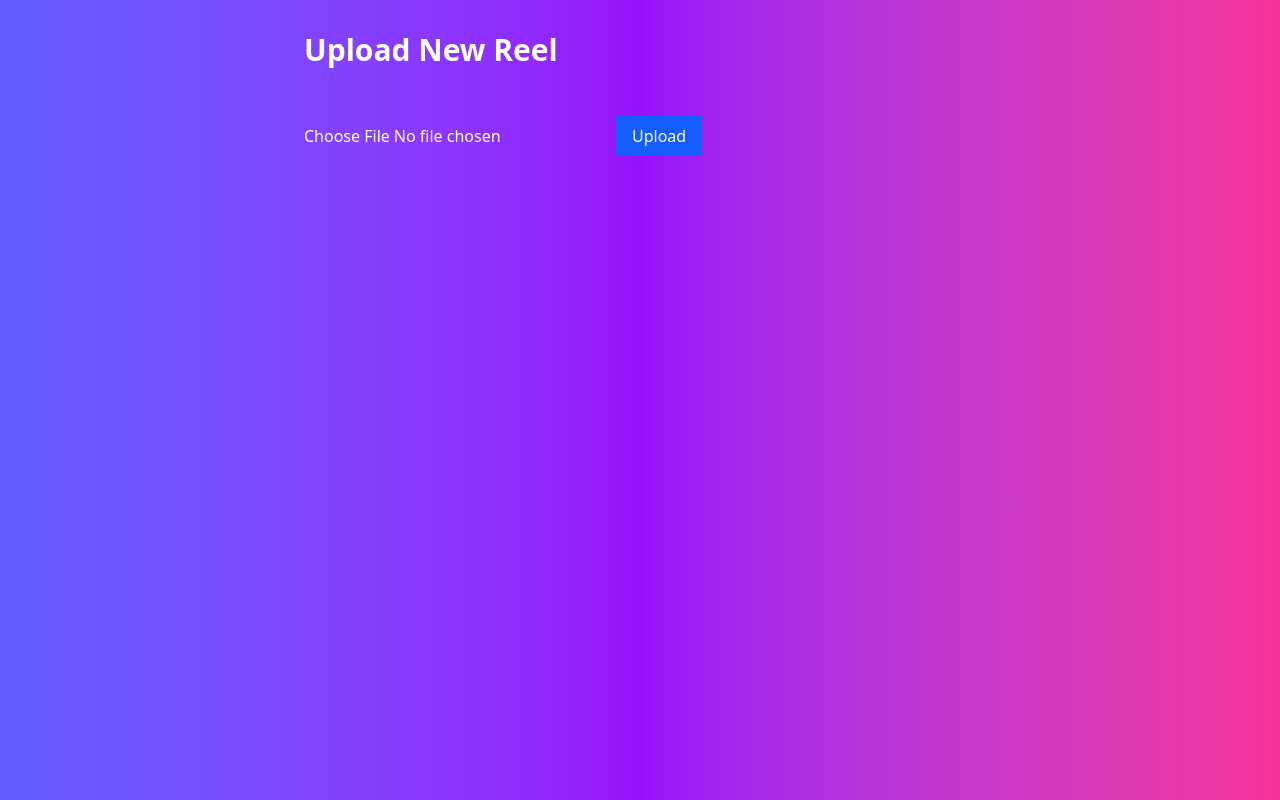
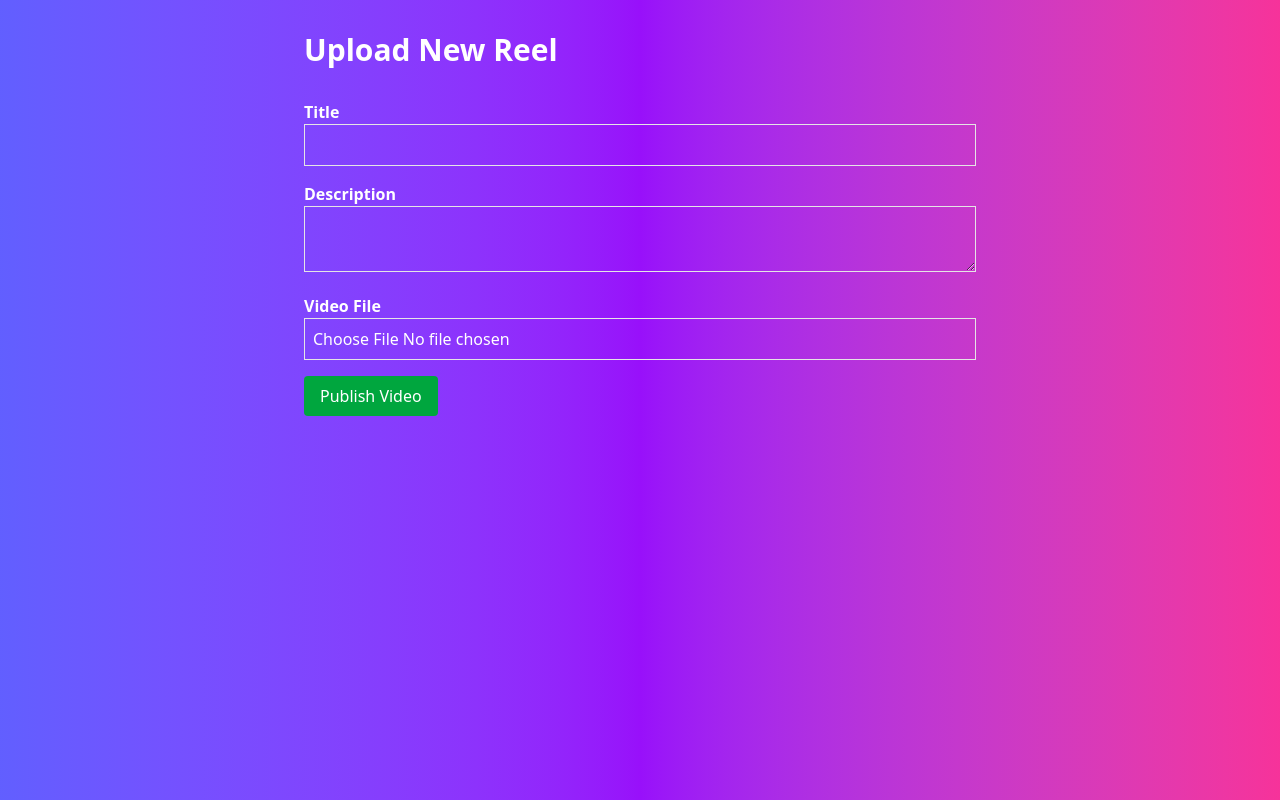
Before and after one commit to Dipeshgithub1/SnapShare-A-Simple-Social-Image-Sharing-Platform, a Next.js app: page /upload in a window 1280 px wide. Built offline with nearby package versions, Linux system fonts and the light colour scheme; no server answers; what @imagekit/next would draw is missing.

Commit message:
working upload

```diff
--- a/app/api/auth/imagekit-auth/route.ts
+++ b/app/api/auth/imagekit-auth/route.ts
@@ -10,12 +10,10 @@ export async function GET() {
 
      })
 
-     return Response.json({
-         authenticationParameters,
-         publicKey: process.env.NEXT_PUBLIC_PUBLIC_KEY
-     });
+     return Response.json(authenticationParameters)
  }
     catch (error) {
+        console.error("ImageKit auth error:", error);
     return Response.json(
         {
          error: "Authentication fot Imagekit failed",
--- a/app/api/video/route.ts
+++ b/app/api/video/route.ts
@@ -1,6 +1,6 @@
 import { authOptions } from "@/lib/auth";
 import { connectToDatabase } from "@/lib/db";
-import Video, { IVideo } from "@/models/video";
+import Video, { IVideo } from "@/models/Video";
 import { error } from "console";
 import { request } from "http";
 import { getServerSession } from "next-auth";
--- a/app/components/FileUpload.tsx
+++ b/app/components/FileUpload.tsx
@@ -22,13 +22,19 @@ const FileUpload = ({ onSuccess, onProgress, fileType }: FileUploadProps) => {
   //optional validation
 
   const validateFile = (file: File) => {
-    if (fileType === "video") {
-      if (!file.type.startsWith("video/")) {
+    if (fileType === "video" && !file.type.startsWith("video/")){
+
         setError("Please upload a valid video file");
-      }
+        return false;
+
+    }
+    if (fileType === "image" && !file.type.startsWith("image/")) {
+      setError("Please upload a valid image file");
+      return false;
     }
     if (file.size > 100 * 1024 * 1024) {
       setError("File size must be less than 100 MB");
+      return false;
     }
     return true
   };
--- a/app/components/VideoComponent.tsx
+++ b/app/components/VideoComponent.tsx
@@ -1,45 +1,105 @@
-"use client"
+"use client";
 
-import { IKVideo } from "imagekitio-react";
-import Link from "next/link";
-import { IVideo } from "@/models/video";
+import { useState } from "react";
 
-export default function VideoComponent({ video }: { video: IVideo }) {
+export default function VideoUploadForm() {
+  const [loading, setLoading] = useState(false);
+  const [response, setResponse] = useState<any>(null);
+  const [error, setError] = useState<string | null>(null);
+
+  const handleSubmit = async (e: React.FormEvent<HTMLFormElement>) => {
+    e.preventDefault();
+    setLoading(true);
+    setError(null);
+    setResponse(null);
+
+    const form = e.currentTarget;
+    const formData = new FormData(form);
+
+    try {
+      const res = await fetch("/api/video/upload", {
+        method: "POST",
+        body: formData,
+      });
+
+      const contentType = res.headers.get("content-type");
+
+      if (!res.ok) {
+        const errorText = await res.text();
+        throw new Error(`Upload failed: ${res.status} ${errorText}`);
+      }
+
+      const data = contentType?.includes("application/json")
+        ? await res.json()
+        : await res.text();
+
+      setResponse(data);
+      console.log("Upload success:", data);
+    } catch (err: any) {
+      console.error("Upload failed:", err);
+      setError(err.message);
+    } finally {
+      setLoading(false);
+    }
+  };
+
   return (
-    <div className="card bg-base-100 shadow hover:shadow-lg transition-all duration-300">
-      <figure className="relative px-4 pt-4">
-        <Link href={`/videos/${video._id}`} className="relative group w-full">
-          <div
-            className="rounded-xl overflow-hidden relative w-full"
-            style={{ aspectRatio: "9/16" }}
-          >
-            <IKVideo
-              path={video.videoUrl}
-              transformation={[
-                {
-                  height: "1920",
-                  width: "1080",
-                },
-              ]}
-              controls={video.controls}
-              className="w-full h-full object-cover"
-            />
-          </div>
-        </Link>
-      </figure>
+    <form
+      onSubmit={handleSubmit}
+      className="space-y-4"
+      encType="multipart/form-data"
+    >
+      <div>
+        <label className="block font-semibold">Title</label>
+        <input
+          name="title"
+          type="text"
+          className="border p-2 w-full"
+          required
+        />
+      </div>
 
-      <div className="card-body p-4">
-        <Link
-          href={`/videos/${video._id}`}
-          className="hover:opacity-80 transition-opacity"
-        >
-          <h2 className="card-title text-lg">{video.title}</h2>
-        </Link>
+      <div>
+        <label className="block font-semibold">Description</label>
+        <textarea
+          name="description"
+          className="border p-2 w-full"
+          required
+        />
+      </div>
 
-        <p className="text-sm text-base-content/70 line-clamp-2">
-          {video.description}
+      <div>
+        <label className="block font-semibold">Video File</label>
+        <input
+          name="file"
+          type="file"
+          accept="video/*"
+          className="border p-2 w-full"
+          required
+        />
+      </div>
+
+      <button
+        type="submit"
+        disabled={loading}
+        className="bg-green-600 text-white px-4 py-2 rounded hover:bg-green-700"
+      >
+        {loading ? "Publishing..." : "Publish Video"}
+      </button>
+
+      {error && (
+        <p className="text-red-600 font-medium mt-4">
+          ❌ {error}
         </p>
-      </div>
-    </div>
+      )}
+
+      {response && (
+        <pre className="bg-gray-100 p-4 mt-4 overflow-x-auto">
+          {typeof response === "string"
+            ? response
+            : JSON.stringify(response, null, 2)}
+        </pre>
+      )}
+    </form>
   );
 }
--- a/app/components/VideoFeed.tsx
+++ b/app/components/VideoFeed.tsx
@@ -1,26 +1,24 @@
+import { IVideo } from "@/models/Video";
 import VideoComponent from "./VideoComponent";
-import { IVideo } from "@/models/video";
-
-
 
 interface VideoFeedProps {
   videos: IVideo[];
-
 }
 
+export default function VideoFeed({ videos }: VideoFeedProps) {
+  if (videos.length === 0) {
+    return (
+      <div className="col-span-full text-center py-12">
+        <p className="text-base-content/70">No videos found</p>
+      </div>
+    );
+  }
 
-export default function VideoFeed({videos}: VideoFeedProps){
   return (
     <div className="grid grid-cols-1 sm:grid-cols-2 md:grid-cols-3 lg:grid-cols-4 gap-4">
       {videos.map((video) => (
-            <VideoComponent key={video._id?.toString()} video={video}/>
-
+        <VideoComponent key={video._id?.toString()} video ={video} />
       ))}
-     {videos.length === 0 && (
-        <div className="col-span-full text-center py-12">
-        <p className="text-base-content/70">No Videos found</p>
     </div>
-     )}
-     </div>
-    )
+  );
 }
--- a/app/components/VideoUploadForm.tsx
+++ b/app/components/VideoUploadForm.tsx
@@ -3,43 +3,103 @@
 import { useState } from "react";
 
 export default function VideoUploadForm() {
-  const [video, setVideo] = useState<File | null>(null);
-  const [preview, setPreview] = useState<string>("");
+  const [loading, setLoading] = useState(false);
+  const [response, setResponse] = useState<any>(null);
+  const [error, setError] = useState<string | null>(null);
 
-  const handleFileChange = (e: React.ChangeEvent<HTMLInputElement>) => {
-    const file = e.target.files?.[0];
-    if (file) {
-      setVideo(file);
-      setPreview(URL.createObjectURL(file));
+  const handleSubmit = async (e: React.FormEvent<HTMLFormElement>) => {
+    e.preventDefault();
+    setLoading(true);
+    setError(null);
+    setResponse(null);
+
+    const form = e.currentTarget;
+    const formData = new FormData(form);
+
+    try {
+      const res = await fetch("/api/video/upload", {
+        method: "POST",
+        body: formData,
+      });
+
+      const contentType = res.headers.get("content-type");
+
+      if (!res.ok) {
+        const errorText = await res.text();
+        throw new Error(`Upload failed: ${res.status} ${errorText}`);
+      }
+
+      const data = contentType?.includes("application/json")
+        ? await res.json()
+        : await res.text();
+
+      setResponse(data);
+      console.log("Upload success:", data);
+    } catch (err: any) {
+      console.error("Upload failed:", err);
+      setError(err.message);
+    } finally {
+      setLoading(false);
     }
   };
 
-  const handleSubmit = async (e: React.FormEvent) => {
-    e.preventDefault();
-    if (!video) return;
+  return (
+    <form
+      onSubmit={handleSubmit}
+      className="space-y-4"
+      encType="multipart/form-data"
+    >
+      <div>
+        <label className="block font-semibold">Title</label>
+        <input
+          name="title"
+          type="text"
+          className="border p-2 w-full"
+          required
+        />
+      </div>
 
-    const formData = new FormData();
-    formData.append("file", video);
+      <div>
+        <label className="block font-semibold">Description</label>
+        <textarea
+          name="description"
+          className="border p-2 w-full"
+          required
+        />
+      </div>
 
-    const res = await fetch("/api/videos/upload", {
-      method: "POST",
-      body: formData,
-    });
+      <div>
+        <label className="block font-semibold">Video File</label>
+        <input
+          name="file"
+          type="file"
+          accept="video/*"
+          className="border p-2 w-full"
+          required
+        />
+      </div>
 
-    const data = await res.json();
-    console.log("Uploaded file URL:", data.url);
-    // You can now POST this to /api/videos to save metadata
-  };
+      <button
+        type="submit"
+        disabled={loading}
+        className="bg-green-600 text-white px-4 py-2 rounded hover:bg-green-700"
+      >
+        {loading ? "Publishing..." : "Publish Video"}
+      </button>
 
-  return (
-    <form onSubmit={handleSubmit}>
-      <input type="file" accept="video/*" onChange={handleFileChange} />
-      {preview && (
-        <video src={preview} controls className="w-full mt-4" />
+      {error && (
+        <p className="text-red-600 font-medium mt-4">
+          ❌ {error}
+        </p>
       )}
-      <button type="submit" className="mt-4 px-4 py-2 bg-blue-600 text-white">
-        Upload
-      </button>
+
+      {response && (
+        <pre className="bg-gray-100 p-4 mt-4 overflow-x-auto">
+          {typeof response === "string"
+            ? response
+            : JSON.stringify(response, null, 2)}
+        </pre>
+      )}
     </form>
   );
 }
--- a/app/upload/page.tsx
+++ b/app/upload/page.tsx
@@ -1,4 +1,3 @@
-
 "use client";
 
 import VideoUploadForm from "../components/VideoUploadForm";
--- a/lib/api-client.ts
+++ b/lib/api-client.ts
@@ -1,4 +1,4 @@
-import { IVideo } from "@/models/video";
+import { IVideo } from "@/models/Video";
 
 export type VideoFormData = Omit<IVideo, "_id">
 
```
Also changed, not shown: app/register/page.tsx (+36 -27 lines). Lines whose indentation alone changed are shown as unchanged.
